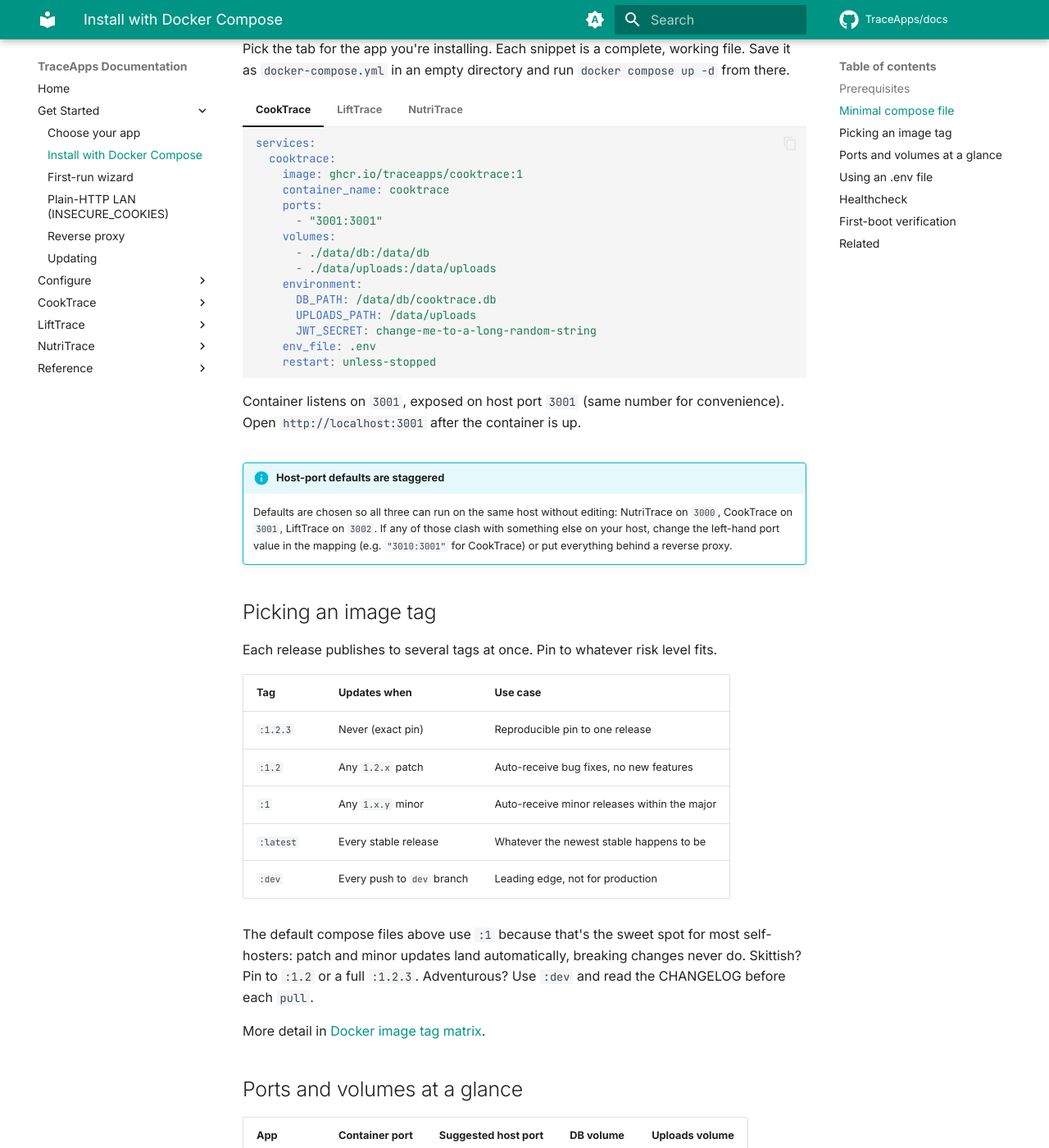
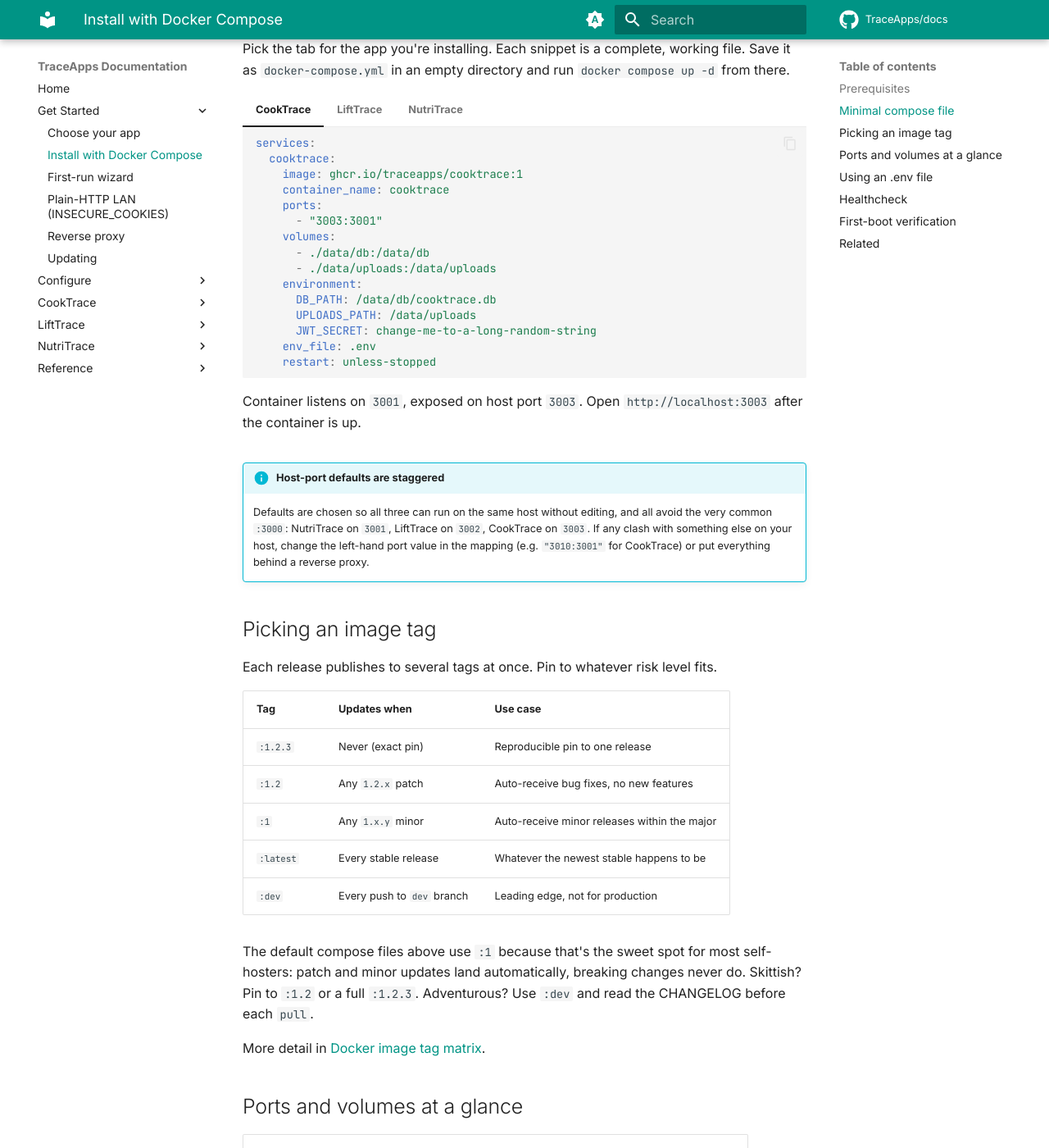
Before and after one commit to TraceApps/docs, an MkDocs documentation site: the page built from docs/getting-started/compose.md, in a window 1280 px wide and 1400 px high, scrolled down 612 px. Shown: the whole window at 82% size. Built offline with MkDocs 1.6.1 and Material for MkDocs 9.7.7, drawn with Linux system fonts in a browser that asks for light colours; comment, search, counter and statistics services are not loaded; some of the changed text lies outside the part shown.

Commit message:
docs: default host ports NT 3001, CT 3003 (LT unchanged); all off :3000 to avoid common clash

````diff
--- a/docs/getting-started/compose.md
+++ b/docs/getting-started/compose.md
@@ -20,7 +20,7 @@ Pick the tab for the app you're installing. Each snippet is a complete, working
         image: ghcr.io/traceapps/cooktrace:1
         container_name: cooktrace
         ports:
-          - "3001:3001"
+          - "3003:3001"
         volumes:
           - ./data/db:/data/db
           - ./data/uploads:/data/uploads
@@ -32,7 +32,7 @@ Pick the tab for the app you're installing. Each snippet is a complete, working
         restart: unless-stopped
     ```
 
-    Container listens on `3001`, exposed on host port `3001` (same number for convenience). Open `http://localhost:3001` after the container is up.
+    Container listens on `3001`, exposed on host port `3003`. Open `http://localhost:3003` after the container is up.
 
 === "LiftTrace"
 
@@ -75,10 +75,10 @@ Pick the tab for the app you're installing. Each snippet is a complete, working
         restart: unless-stopped
     ```
 
-    Container listens on `3001`, exposed on host port `3000`. Open `http://localhost:3000` after the container is up. NutriTrace's image is `node:20-slim` (Debian) rather than Alpine because DuckDB's node bindings need glibc.
+    Container listens on `3001`, exposed on host port `3001` (same number for convenience). Open `http://localhost:3001` after the container is up. NutriTrace's image is `node:20-slim` (Debian) rather than Alpine because DuckDB's node bindings need glibc.
 
 !!! info "Host-port defaults are staggered"
-    Defaults are chosen so all three can run on the same host without editing: NutriTrace on `3000`, CookTrace on `3001`, LiftTrace on `3002`. If any of those clash with something else on your host, change the left-hand port value in the mapping (e.g. `"3010:3001"` for CookTrace) or put everything behind a reverse proxy.
+    Defaults are chosen so all three can run on the same host without editing, and all avoid the very common `:3000`: NutriTrace on `3001`, LiftTrace on `3002`, CookTrace on `3003`. If any clash with something else on your host, change the left-hand port value in the mapping (e.g. `"3010:3001"` for CookTrace) or put everything behind a reverse proxy.
 
 ## Picking an image tag
 
@@ -100,9 +100,9 @@ More detail in [Docker image tag matrix](../reference/image-tags.md).
 
 | App | Container port | Suggested host port | DB volume | Uploads volume |
 |---|---|---|---|---|
-| CookTrace | `3001` | `3001` | `/data/db` | `/data/uploads` |
+| NutriTrace | `3001` | `3001` | `/data/db` | `/data/uploads` |
 | LiftTrace | `3003` | `3002` | `/data/db` | `/data/uploads` |
-| NutriTrace | `3001` | `3000` | `/data/db` | `/data/uploads` |
+| CookTrace | `3001` | `3003` | `/data/db` | `/data/uploads` |
 
 Both volumes are plain bind mounts. Back them up with the same tool you use for the rest of your host (rsync, restic, borg, whatever).
 
--- a/docs/self-hosting/secrets.md
+++ b/docs/self-hosting/secrets.md
@@ -53,7 +53,7 @@ services:
       - ./data/db:/data/db
       - ./data/uploads:/data/uploads
     ports:
-      - "3001:3001"
+      - "3003:3001"
 ```
 
 Same shape works for LiftTrace (`ghcr.io/traceapps/lifttrace:1`, container port 3003) and NutriTrace (`ghcr.io/traceapps/nutritrace:1`, container port 3001).
--- a/docs/trace/local-llm.md
+++ b/docs/trace/local-llm.md
@@ -26,7 +26,7 @@ services:
   cooktrace:
     image: ghcr.io/traceapps/cooktrace:latest
     ports:
-      - "3001:3001"
+      - "3003:3001"
     volumes:
       - ./data/db:/data/db
       - ./data/uploads:/data/uploads
````
Also changed, not shown: other parts of docs/getting-started/compose.md (+1 -1 lines), docs/getting-started/reverse-proxy.md (+6 -6 lines), docs/self-hosting/lan-https.md (+1 -1 lines).
